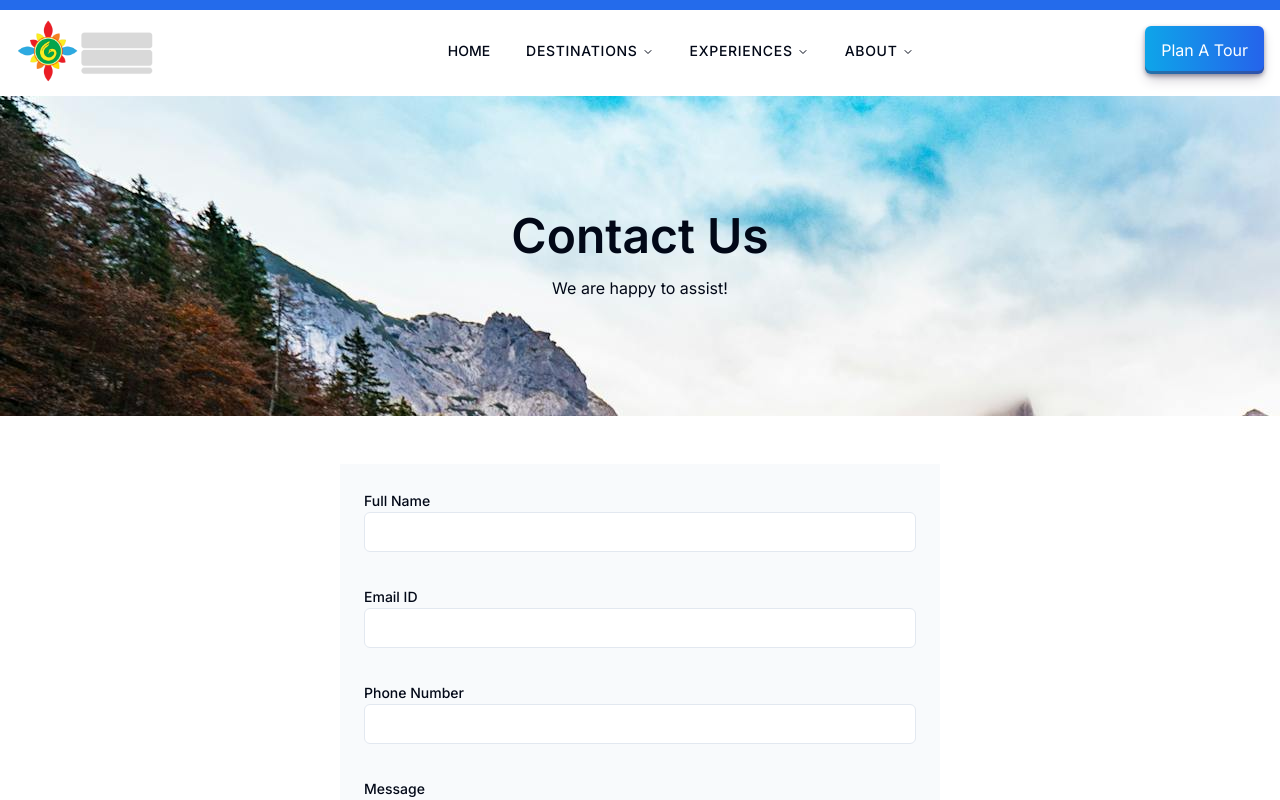
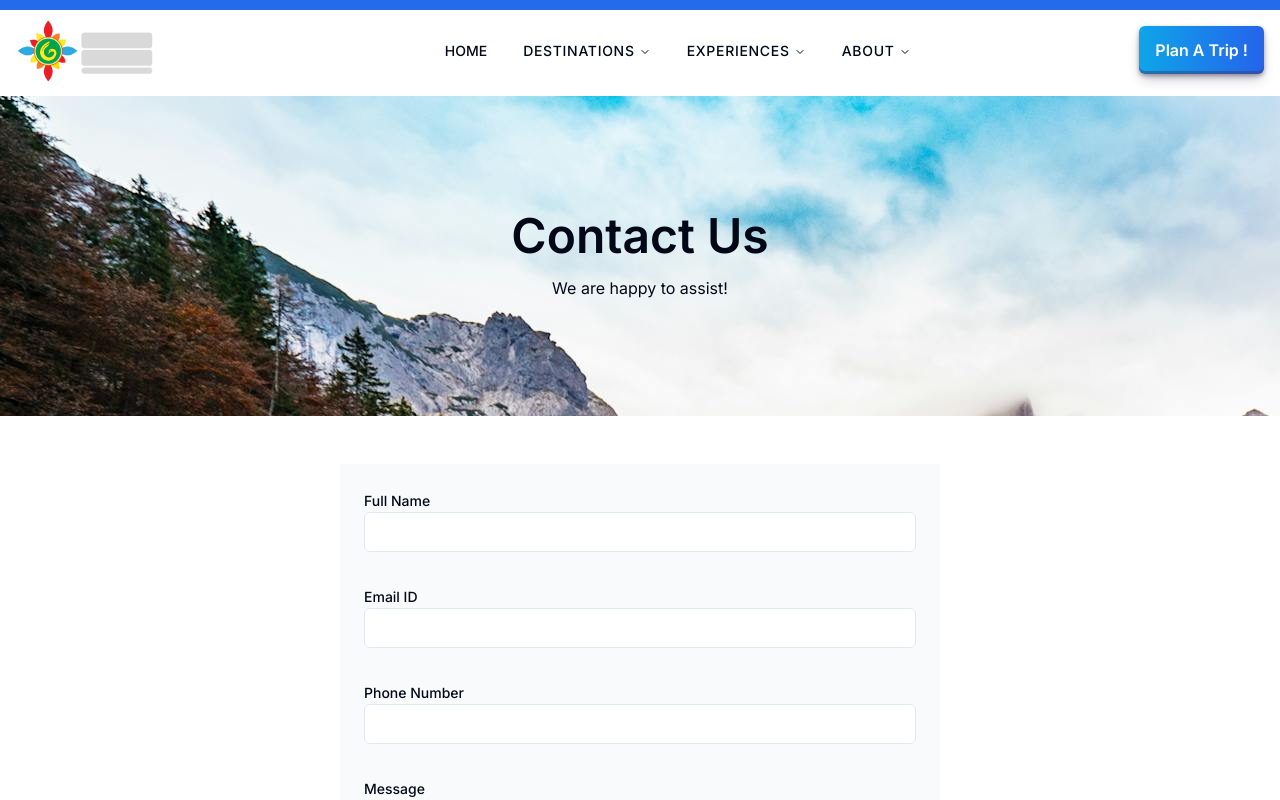
Before and after one commit to TheHypedge/geranos, a Next.js app: page /contact in a window 1280 px wide. Shown: the top 800 px of the page. Built offline with nearby package versions, Linux system fonts and the light colour scheme.

Commit message:
Changes
Changes

```diff
--- a/src/app/globals.css
+++ b/src/app/globals.css
@@ -96,8 +96,3 @@
   font-weight:bold;
   text-decoration: underline;
 }
-
-
-.postContParaFixCstm .ring-offset-background {
-  background: #0EA2E9;
-}
--- a/src/app/page.tsx
+++ b/src/app/page.tsx
@@ -13,7 +13,7 @@ export default function Home() {
       <TextAndImage/>
       <div className="mb-8">
 
-        <DestinationsCards acfPostTypeSlug="" cardTitle="Destinations 2" />
+        <DestinationsCards acfPostTypeSlug="destinations" cardTitle="Destinations" />
       </div>
 
     </main>
--- a/src/components/animata/text/button/algolia-blue-button.tsx
+++ b/src/components/animata/text/button/algolia-blue-button.tsx
@@ -1,10 +1,14 @@
-export default function AlgoliaBlueButton() {
+import Link from 'next/link';
+
+export default function AlgoliaBlueButton(props:any) {
     return (
-      <button
-        className="relative box-border inline-flex h-12 cursor-pointer touch-manipulation items-center justify-center overflow-hidden whitespace-nowrap rounded-md border-0 bg-gradient-to-r from-sky-500 to-blue-600 px-4 leading-none text-white no-underline shadow-[rgba(45,35,66,0.4)_0_2px_4px,rgba(45,35,66,0.3)_0_7px_13px_-3px,rgba(58,65,111,0.5)_0_-3px_0_inset] transition-all duration-150 ease-in-out hover:-translate-y-0.5 hover:shadow-[rgba(45,35,66,0.4)_0_4px_8px,rgba(45,35,66,0.3)_0_7px_13px_-3px,#3c4fe0_0_-3px_0_inset] focus:shadow-[#3c4fe0_0_0_0_1.5px_inset,rgba(45,35,66,0.4)_0_2px_4px,rgba(45,35,66,0.3)_0_7px_13px_-3px,#3c4fe0_0_-3px_0_inset] active:translate-y-0.5 active:shadow-[#3c4fe0_0_3px_7px_inset]"
-        role="button"
-      >
-        Plan A Tour
-      </button>
+      <Link href={`${props.ctaLink}`}>
+        <button
+          className="relative box-border inline-flex h-12 font-semibold cursor-pointer touch-manipulation items-center justify-center overflow-hidden whitespace-nowrap rounded-md border-0 bg-gradient-to-r from-sky-500 to-blue-600 px-4 leading-none text-white no-underline shadow-[rgba(45,35,66,0.4)_0_2px_4px,rgba(45,35,66,0.3)_0_7px_13px_-3px,rgba(58,65,111,0.5)_0_-3px_0_inset] transition-all duration-150 ease-in-out hover:-translate-y-0.5 hover:shadow-[rgba(45,35,66,0.4)_0_4px_8px,rgba(45,35,66,0.3)_0_7px_13px_-3px,#3c4fe0_0_-3px_0_inset] focus:shadow-[#3c4fe0_0_0_0_1.5px_inset,rgba(45,35,66,0.4)_0_2px_4px,rgba(45,35,66,0.3)_0_7px_13px_-3px,#3c4fe0_0_-3px_0_inset] active:translate-y-0.5 active:shadow-[#3c4fe0_0_3px_7px_inset]"
+          role="button"
+        >
+          {props.ctaText}
+        </button>
+      </Link>
     );
   }
--- a/src/components/custom/Content/DestinationsCards/DestinationSlider.tsx
+++ b/src/components/custom/Content/DestinationsCards/DestinationSlider.tsx
@@ -8,9 +8,9 @@ import SingleCard from "./SingleCard"
 
 export const revalidate = 10
 
-export default async function CarouselSize() {
+export default async function CarouselSize(props) {
 
-  const req = await fetch('https://geranosgetaways.com/wp-json/wp/v2/destinations?acf_format=standard&_fields=id,acf,thumbnail_title_1,thumbnail_title_2,slider_title_medium,slider_title_large,slider_title_small', { cache: 'no-store' } );
+  const req = await fetch(`https://geranosgetaways.com/wp-json/wp/v2/${props.acfPostTypeSlug}?acf_format=standard&_fields=id,acf,thumbnail_title_1,thumbnail_title_2,slider_title_medium,slider_title_large,slider_title_small`, { cache: 'no-store' } );
   const pages = await req.json();
 
   return (
@@ -19,7 +19,7 @@ export default async function CarouselSize() {
       opts={{
         align: "start",
       }}
-      className="w-full"
+      className="w-full cstmClass"
     >
       <CarouselContent>
 
--- a/src/components/custom/Content/DestinationsCards/DestinationsCards.tsx
+++ b/src/components/custom/Content/DestinationsCards/DestinationsCards.tsx
@@ -8,18 +8,19 @@ const DestinationsCards = (props) => {
     <div className="max-w-[1400px] flex m-auto w-full">
         <div className="flex gap-4 flex-col justify-between w-full xl:flex-row p-4">
             <div className="w-full flex flex-col align-middle justify-center gap-8">
+
+              <div className="mb-4">
                 <Heading className="text-[#246BEB]" content={props.cardTitle}/>
+              </div>
 
-                  <DestinationSlider/>
+                <DestinationSlider acfPostTypeSlug={props.acfPostTypeSlug} />
 
-
-                <div>
-                <AlgoliaBlueButton/>
-                </div>
+              <div>
+                  <AlgoliaBlueButton ctaText="All Destinations" ctaLink="/"/>
+              </div>
 
 
             </div>
-
         </div>
     </div>
   )
--- a/src/components/custom/Content/TextAndImage/TextAndImage.tsx
+++ b/src/components/custom/Content/TextAndImage/TextAndImage.tsx
@@ -12,7 +12,7 @@ const TextAndImage = () => {
                 <Heading className="text-[#246BEB]" content="Gerenos Getaways"/>
                 <p>Discover Punjab with our tourism website, your guide to its rich heritage and scenic beauty. Explore top attractions like the Golden Temple, Shivalik hills, and more. Get curated itineraries, insider tips, and detailed guides for an authentic experience. Plan your perfect Punjab trip with us!</p>
                 <div>
-                <AlgoliaBlueButton/>
+                <AlgoliaBlueButton ctaText="Learn More" ctaLink="/"/>
                 </div>
 
 
--- a/src/components/custom/header/mainNavigation.tsx
+++ b/src/components/custom/header/mainNavigation.tsx
@@ -141,7 +141,7 @@ export default function NavigationMenuDemo() {
     </NavigationMenu>
 
    <div className="mt-2">
-   <AlgoliaBlueButton/>
+   <AlgoliaBlueButton ctaText="Plan A Trip !" ctaLink="/"/>
    </div>
 
 
--- a/src/components/ui/carousel.tsx
+++ b/src/components/ui/carousel.tsx
@@ -206,7 +206,7 @@ const CarouselPrevious = React.forwardRef<
       variant={variant}
       size={size}
       className={cn(
-        "absolute  h-8 w-8 rounded-full",
+        "absolute  h-8 w-8 rounded-xl bg-[#c6d8f9]",
         orientation === "horizontal"
           ? "-left-12 top-1/2 -translate-y-1/2"
           : "-top-12 left-1/2 -translate-x-1/2 rotate-90",
@@ -216,7 +216,7 @@ const CarouselPrevious = React.forwardRef<
       onClick={scrollPrev}
       {...props}
     >
-      <ArrowLeft className="h-4 w-4" />
+      <ArrowLeft className="h-4 w-4 cstmCls"/>
       <span className="sr-only">Previous slide</span>
     </Button>
   )
@@ -235,7 +235,7 @@ const CarouselNext = React.forwardRef<
       variant={variant}
       size={size}
       className={cn(
-        "absolute h-8 w-8 rounded-full",
+        "absolute h-8 w-8  rounded-xl bg-[#c6d8f9]",
         orientation === "horizontal"
           ? "-right-12 top-1/2 -translate-y-1/2"
           : "-bottom-12 left-1/2 -translate-x-1/2 rotate-90",
```
